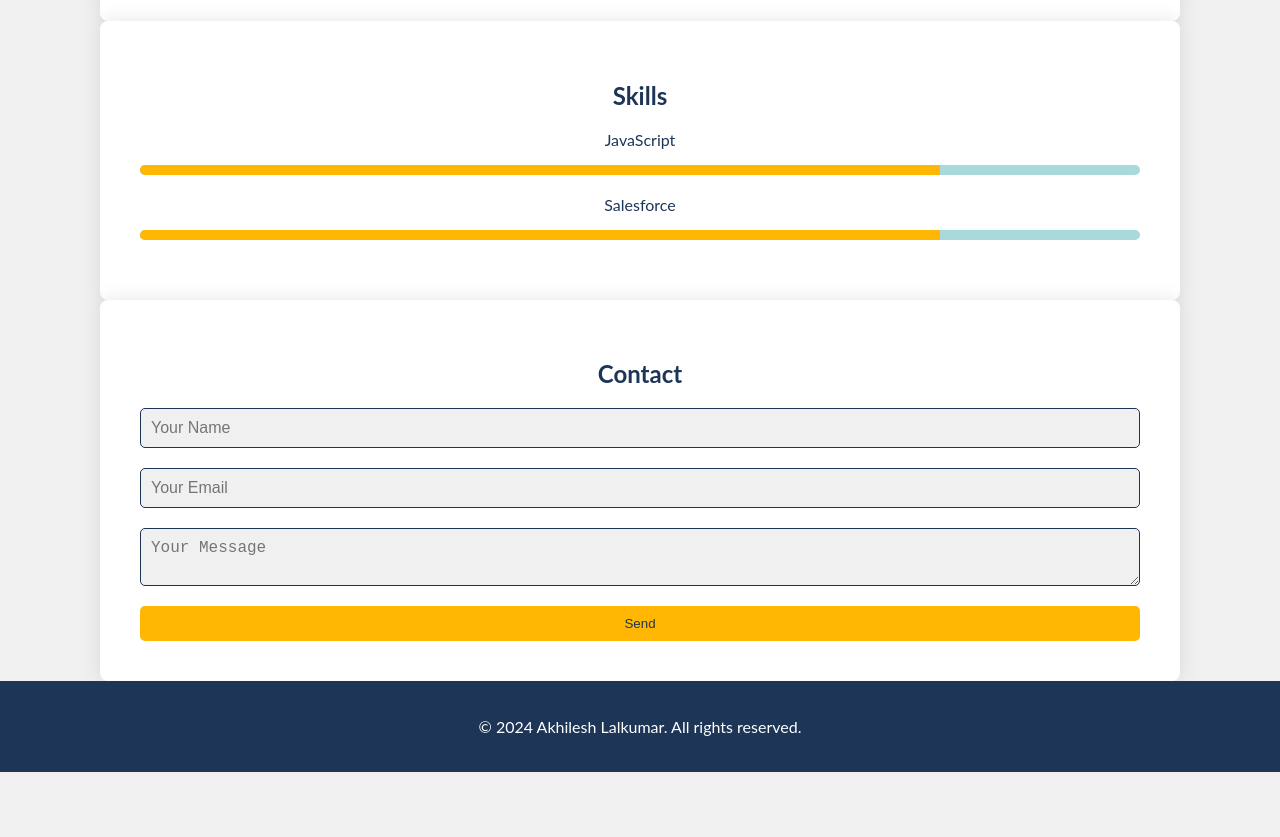
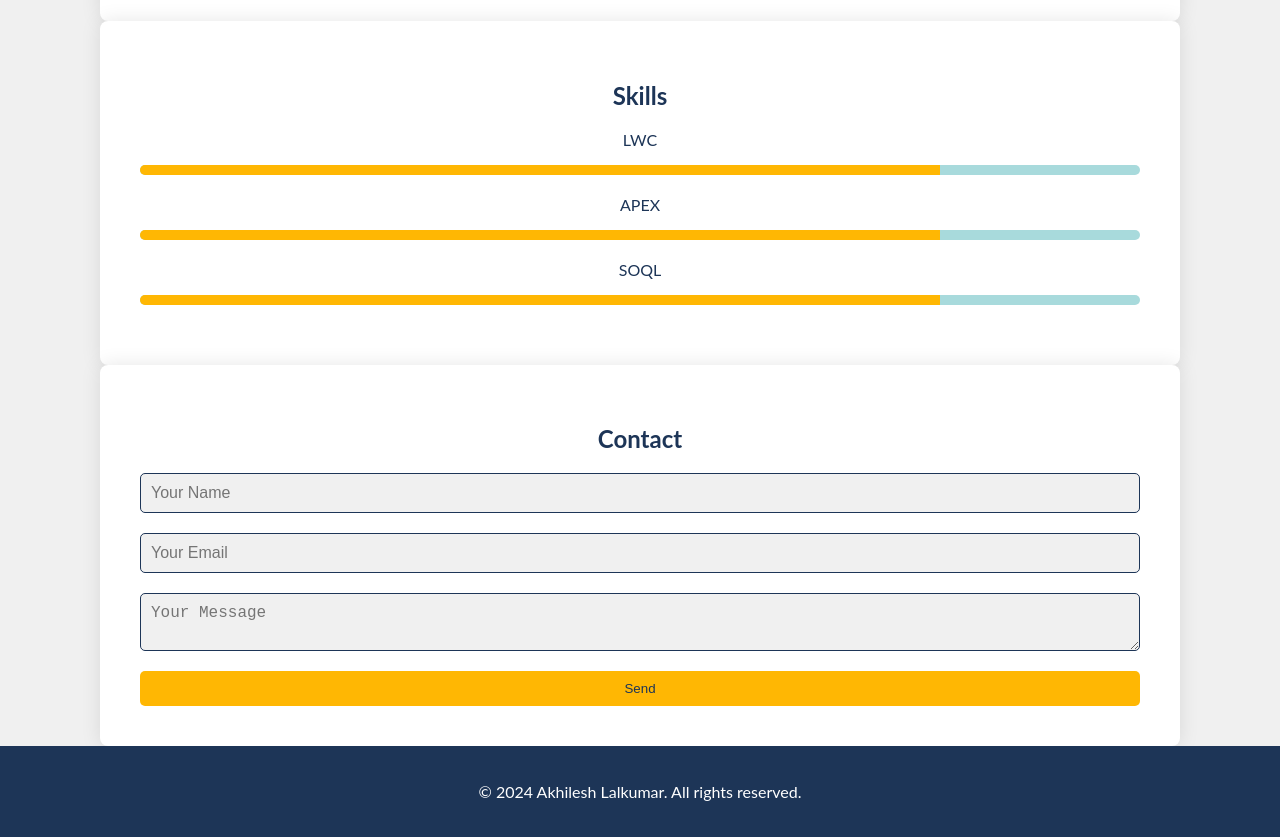
Before and after one commit to akhileshlabd/PortFolio, a plain HTML site: page index.html in a window 1280 px wide. Shown: the part 1440-2277 px from the top of the page. Before the commit the page ends 2212 px from the top, so only its background shows below. Drawn offline with Linux system fonts and the light colour scheme.

Commit message:
Update index.html

```diff
--- a/index.html
+++ b/index.html
@@ -37,11 +37,15 @@
     <section class="skills">
         <h2>Skills</h2>
         <div class="skill-bar">
-            <p>JavaScript</p>
+            <p>LWC</p>
             <div class="bar"><span class="js-skill"></span></div>
         </div>
         <div class="skill-bar">
-            <p>Salesforce</p>
+            <p>APEX</p>
+            <div class="bar"><span class="sf-skill"></span></div>
+        </div>
+        <div class="skill-bar">
+            <p>SOQL</p>
             <div class="bar"><span class="sf-skill"></span></div>
         </div>
     </section>
```
